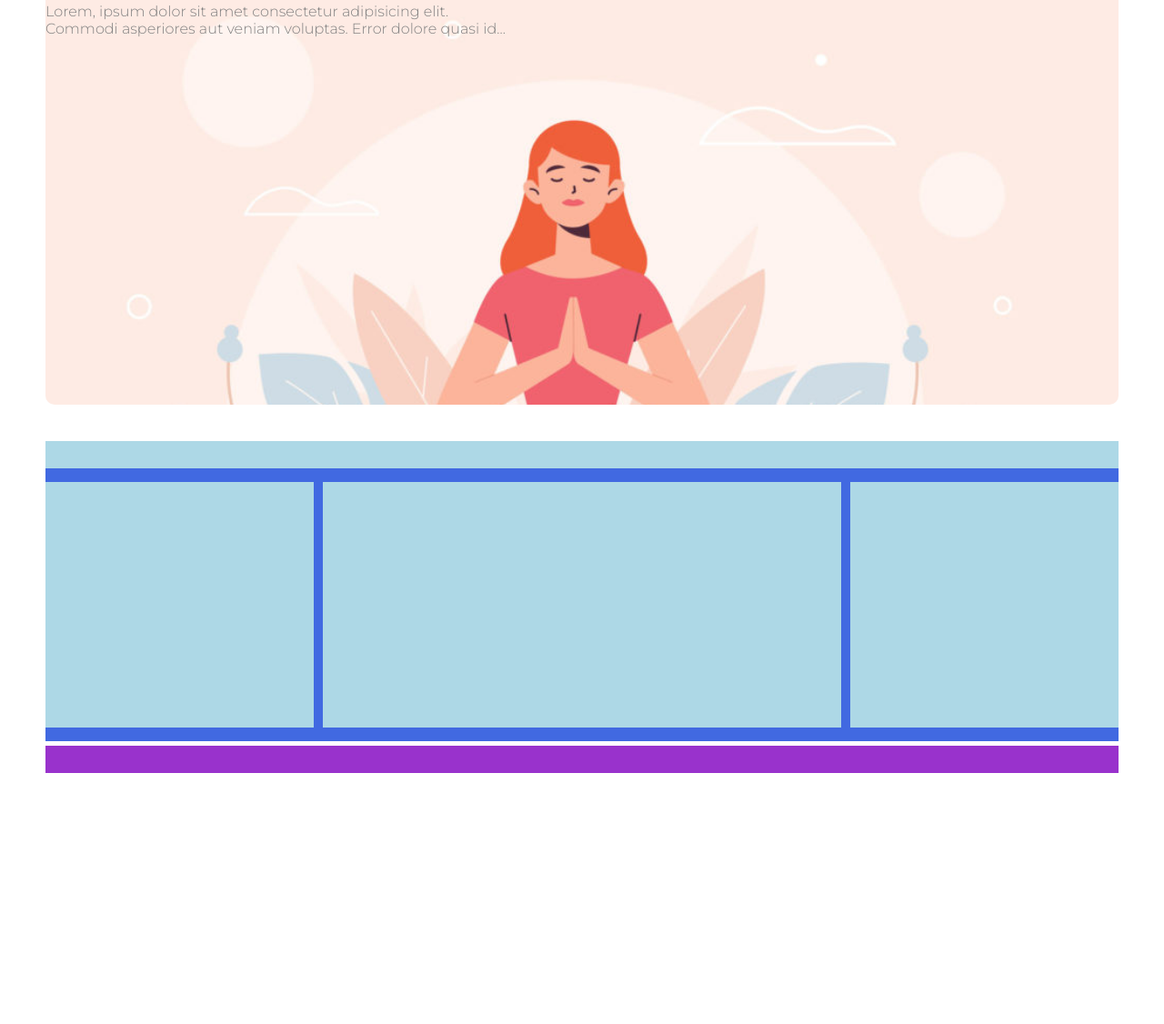
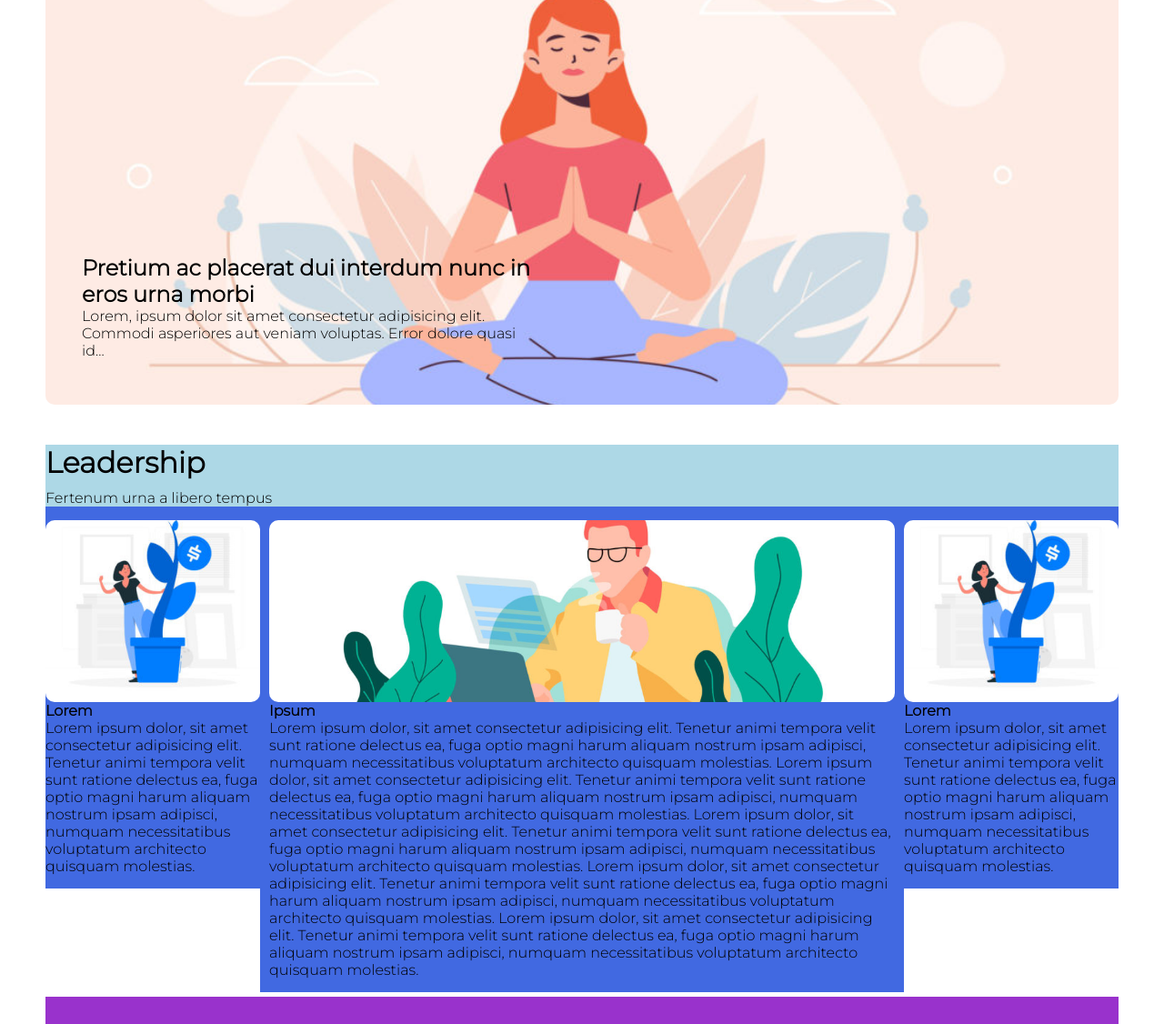
Before and after one commit to Dario0199/htmlcss-wp, a plain HTML site: page index.html in a window 1280 px wide. Shown: the part 228-1354 px from the top of the page at 91% size. Before the commit the page ends 1078 px from the top, so only its background shows below. Drawn offline with Linux system fonts and the light colour scheme.

Commit message:
add main content

```diff
--- a/index.html
+++ b/index.html
@@ -41,15 +41,16 @@
 
         <!-- article -->
         <article class="pad-o marg-b">
-            <div class="b-container">
-
-
-                <div class="b-title">
-                <h1>Pretium ac placerat dui interdum nunc</h1>
-                <h1>in eros urna morbi</h1>
-                </div>
-                <div class="b-txt">
-                <p>Lorem, ipsum dolor sit amet consectetur adipisicing elit. <br> Commodi asperiores aut veniam voluptas. Error dolore quasi id...</p>
+            <div class="background-b">
+                <div class="b-container">
+                    <div class="txt-container">
+                       <div class="b-title">
+                          <h1>Pretium ac placerat dui interdum nunc in eros urna morbi</h1>
+                       </div>
+                       <div class="b-txt">
+                          <p>Lorem, ipsum dolor sit amet consectetur adipisicing elit. Commodi asperiores aut veniam voluptas. Error dolore quasi id...</p>
+                       </div>
+                    </div>
                 </div>
             </div>
         </article>
@@ -57,45 +58,43 @@
         <!-- main -->
         <main class="clearfix pad-o">
             <!-- title -->
-            <header class="title ">
-                <div class="debug-box txt-title"></div>
+            <header class="title">
+                <div class="txt-title">
+                    <h1 class="s-title"><strong>Leadership</strong></h1>
+                    <span>Fertenum urna a libero tempus</span>
+                </div>
             </header>
 
             <!-- aside -->
             <aside class="sidebar">
-                <div class="debug-box txt-aside"></div>
-                <div class="debug-box txt-aside"></div>
-                <div class="debug-box txt-aside"></div>
-                <div class="debug-box txt-aside"></div>
-                <div class="debug-box txt-aside"></div>
-                <div class="debug-box txt-aside"></div>
-                <div class="debug-box txt-aside"></div>
-                <div class="debug-box txt-aside"></div>
-                <div class="debug-box txt-aside"></div>
+                <div class="s-content">
+                <div class="s-img1"></div>
+                <div class="s-txt">
+                    <h4>Lorem</h4>
+                    <p>Lorem ipsum dolor, sit amet consectetur adipisicing elit. Tenetur animi tempora velit sunt ratione delectus ea, fuga optio magni harum aliquam nostrum ipsam adipisci, numquam necessitatibus voluptatum architecto quisquam molestias.</p>
+                </div>
+                </div>
+
             </aside>
             <!-- content -->
             <section class="main-content pad-o">
-                <div class="debug-box txt-content"></div>
-                <div class="debug-box txt-content"></div>
-                <div class="debug-box txt-content"></div>
-                <div class="debug-box txt-content"></div>
-                <div class="debug-box txt-content"></div>
-                <div class="debug-box txt-content"></div>
-                <div class="debug-box txt-content"></div>
-                <div class="debug-box txt-content"></div>
-                <div class="debug-box txt-content"></div>
+                <div class="m-content">
+                    <div class="m-img"></div>
+                    <div class="m-txt">
+                        <h4>Ipsum</h4>
+                        <p>Lorem ipsum dolor, sit amet consectetur adipisicing elit. Tenetur animi tempora velit sunt ratione delectus ea, fuga optio magni harum aliquam nostrum ipsam adipisci, numquam necessitatibus voluptatum architecto quisquam molestias. Lorem ipsum dolor, sit amet consectetur adipisicing elit. Tenetur animi tempora velit sunt ratione delectus ea, fuga optio magni harum aliquam nostrum ipsam adipisci, numquam necessitatibus voluptatum architecto quisquam molestias. Lorem ipsum dolor, sit amet consectetur adipisicing elit. Tenetur animi tempora velit sunt ratione delectus ea, fuga optio magni harum aliquam nostrum ipsam adipisci, numquam necessitatibus voluptatum architecto quisquam molestias. Lorem ipsum dolor, sit amet consectetur adipisicing elit. Tenetur animi tempora velit sunt ratione delectus ea, fuga optio magni harum aliquam nostrum ipsam adipisci, numquam necessitatibus voluptatum architecto quisquam molestias. Lorem ipsum dolor, sit amet consectetur adipisicing elit. Tenetur animi tempora velit sunt ratione delectus ea, fuga optio magni harum aliquam nostrum ipsam adipisci, numquam necessitatibus voluptatum architecto quisquam molestias.</p>
+                    </div>
+                    </div>
             </section>
             <!-- aside -->
             <aside class="sidebar">
-                <div class="debug-box txt-aside"></div>
-                <div class="debug-box txt-aside"></div>
-                <div class="debug-box txt-aside"></div>
-                <div class="debug-box txt-aside"></div>
-                <div class="debug-box txt-aside"></div>
-                <div class="debug-box txt-aside"></div>
-                <div class="debug-box txt-aside"></div>
-                <div class="debug-box txt-aside"></div>
-                <div class="debug-box txt-aside"></div>
+                <div class="s-content">
+                    <div class="s-img1"></div>
+                    <div class="s-txt">
+                        <h4>Lorem</h4>
+                        <p>Lorem ipsum dolor, sit amet consectetur adipisicing elit. Tenetur animi tempora velit sunt ratione delectus ea, fuga optio magni harum aliquam nostrum ipsam adipisci, numquam necessitatibus voluptatum architecto quisquam molestias.</p>
+                    </div>
+                    </div>
             </aside>
         </main>
 
--- a/master.css
+++ b/master.css
@@ -7,7 +7,8 @@
 
 body{
     font-weight: 400;
-    color: gray;
+
+
 }
 
 /* utility */
@@ -68,29 +69,43 @@ article{
 
 }
 
+.txt-container{
+    width: 500px;
+    position: absolute;
+    left: 40px;
+    bottom: 50px;
+}
+
 .b-container{
     width: 100%;
     height: 500px;
     background-image: url(../htmlcss-wp/img/banner.jpg);
+    background-position: center;
     background-size: cover;
     background-repeat: no-repeat;
     display: inline-block;
     border-radius: 10px;
     position: relative;
+
 }
 
+.background-b{
+    background-color: rgba(0, 0, 0, 0,5);
+}
 .b-title .b-txt{
-    display: inline-block;
-    position: absolute;
-    left: 40px0;
-    bottom: 50px;
+    color: white;
 }
 
 
 
 
+/* main content */
 
-/* main content */
+.s-title{
+    margin-bottom: 10px;
+}
+
+
 .sidebar, .main-content{
     float: left;
     padding-bottom: 15px;
@@ -102,12 +117,12 @@ article{
     padding-bottom: 15px;
 }
 .sidebar{
-    width: 25%;
+    width: 20%;
     background: royalblue;
 }
 
 .main-content{
-    width: 50%;
+    width: 60%;
     background: royalblue;
 }
 
@@ -122,3 +137,25 @@ main{
 .txt-footer{
     background: darkorchid;
 }
+
+/* sidebar */
+
+
+
+ .s-img1{
+     width: 100%;
+     height: 200px;
+     background-image: url(../htmlcss-wp/img/img-1.jpg);
+     background-size: cover;
+     background-position: center;
+     border-radius: 10px;
+ }
+
+ .m-img{
+    width: 100%;
+    height: 200px;
+    background-image: url(../htmlcss-wp/img/banner-2.jpg);
+    background-size: cover;
+    background-position: center;
+    border-radius: 10px;
+ }
```
